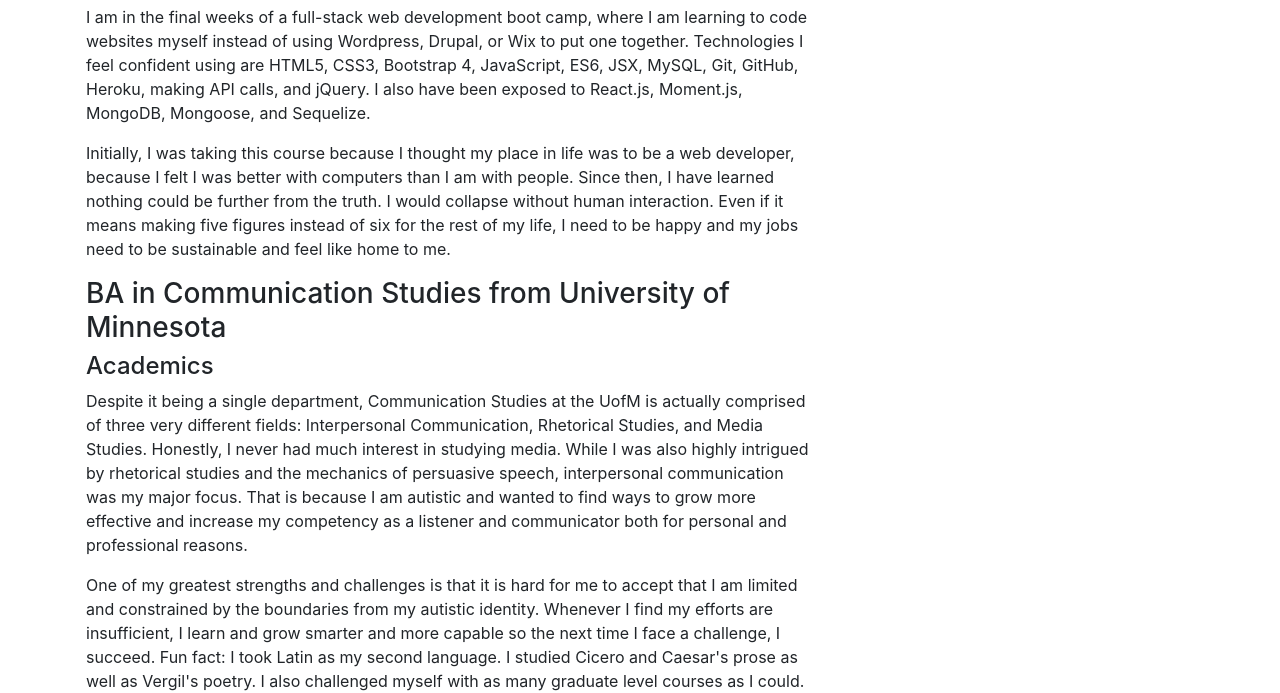
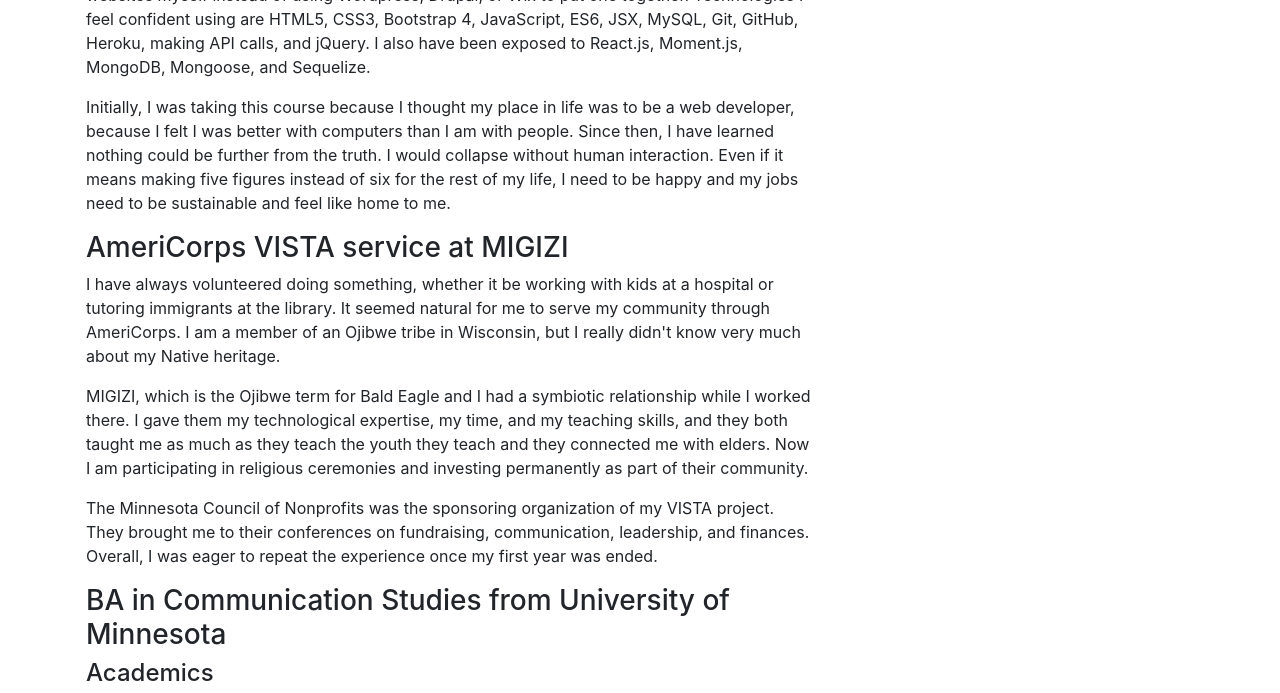
Before and after one commit to david-kraft/portfolio, a plain HTML site: page index.html in a window 1280 px wide. Shown: the part 596-1289 px from the top of the page. Drawn offline with nearby package versions, Linux system fonts and the light colour scheme.

```diff
--- a/index.html
+++ b/index.html
@@ -71,7 +71,6 @@
                         work, as opposed to a job where I just work to live, though I also need to make enough to live if
                         I am to sustain my place in your workplace community.
                     </p>
-                    <h2>Education</h2>
                     <h3>Coding Boot Camp</h3>
                     <p>
                         I am in the final weeks of a full-stack web development boot camp, where I am learning to code websites myself instead of
@@ -85,6 +84,23 @@
                         truth. I would collapse without human interaction. Even if it means making five figures instead of
                         six for the rest of my life, I need to be happy and my jobs need to be sustainable and feel like
                         home to me.
+                    </p>
+                    <h3>AmeriCorps VISTA service at MIGIZI</h3>
+                    <p>
+                        I have always volunteered doing something, whether it be working with kids at a hospital or tutoring immigrants at the library.
+                        It seemed natural for me to serve my community through AmeriCorps. I am a member of an Ojibwe tribe
+                        in Wisconsin, but I really didn't know very much about my Native heritage.
+                    </p>
+                    <p>
+                        MIGIZI, which is the Ojibwe term for Bald Eagle and I had a symbiotic relationship while I worked there. I gave them my technological
+                        expertise, my time, and my teaching skills, and they both taught me as much as they teach the youth
+                        they teach and they connected me with elders. Now I am participating in religious ceremonies and
+                        investing permanently as part of their community.
+                    </p>
+                    <p>
+                        The Minnesota Council of Nonprofits was the sponsoring organization of my VISTA project. They brought me to their conferences
+                        on fundraising, communication, leadership, and finances. Overall, I was eager to repeat the experience
+                        once my first year was ended.
                     </p>
                     <h3>BA in Communication Studies from University of Minnesota</h3>
                     <h4>Academics</h4>
```
